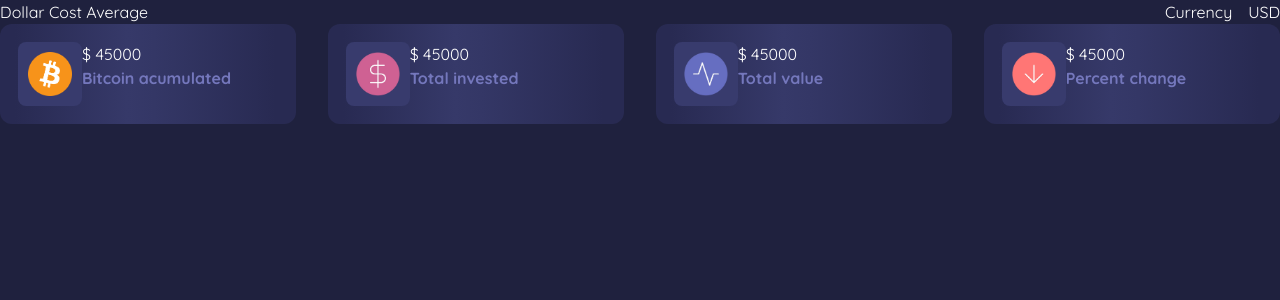
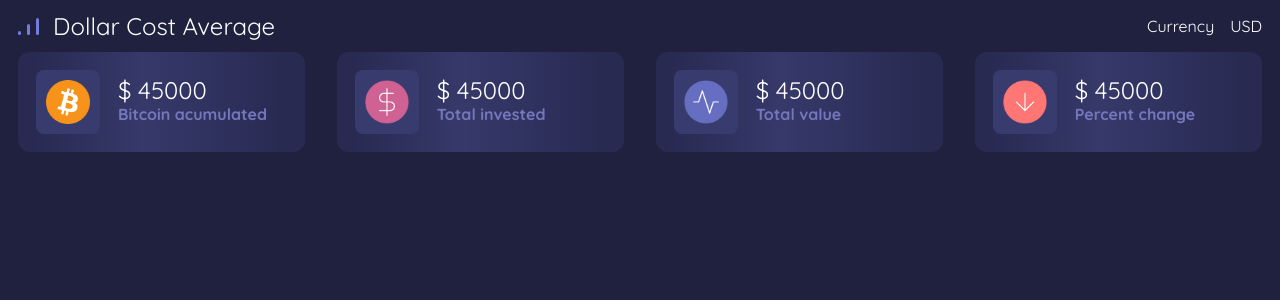
Before and after one commit to krasenDimitrov90/dca-calculator, a React (Create React App) app in the folder front-end/: page / in a window 1280 px wide. Shown: the top 300 px of the page. Built offline with nearby package versions, Linux system fonts and the light colour scheme.

Commit message:
[FE] making the statistic banner component

```diff
--- a/front-end/src/components/Navigation/Navigation.js
+++ b/front-end/src/components/Navigation/Navigation.js
@@ -1,11 +1,17 @@
 import React from 'react';
 import './Navigation.styles.css';
+import * as SVG from '../../svg/index';
 
 export const Navigation = React.memo(() => {
     return (
-        <div className='flex justify-between text-app-text-primary'>
-            <div>
-                <h3>Dollar Cost Average</h3>
+        <div className='flex justify-between text-app-text-primary py-app-base'>
+            <div className='flex items-end'>
+                <div className='flex items-end h-full gap-[6px] py-[3px] mr-app-base'>
+                    <span className='flex bg-[#737CD9] h-[25%] w-[3px] rounded'></span>
+                    <span className='flex bg-[#737CD9] h-[60%] w-[3px] rounded'></span>
+                    <span className='flex bg-[#737CD9] h-[96%] w-[3px] rounded'></span>
+                </div>
+                <h3 className='text-app-xl'>Dollar Cost Average</h3>
             </div>
             <div className='flex gap-4'>
                 <p>Currency</p>
--- a/front-end/src/components/StatisticBanner/StatisticBanner.js
+++ b/front-end/src/components/StatisticBanner/StatisticBanner.js
@@ -6,11 +6,11 @@ export const StatisticBanner = React.memo(({
 }) => {
     return (
         <div className='custom-gradient-primary flex flex-1 h-[100px] rounded-xl p-app-lg'>
-            <div className='flex bg-app-purple p-app-sm rounded-lg'>
+            <div className='flex bg-app-purple p-app-sm rounded-lg mr-app-lg'>
                 <img src={image} alt="btc" />
             </div>
-            <div>
-                <span className='font-app-font-family-primary text-app-text-primary'>{symbol} {value}</span>
+            <div className='flex flex-col justify-center'>
+                <span className='font-app-font-family-primary text-app-text-primary text-app-xl'>{symbol} {value}</span>
                 <p className='text-app-text-secondary font-bold'>{content}</p>
             </div>
         </div>
--- a/front-end/src/index.css
+++ b/front-end/src/index.css
@@ -11,22 +11,18 @@
 }
 
 body {
-  @apply bg-app-background-primary font-app-font-family-primary;
+  @apply flex  bg-app-background-primary font-app-font-family-primary;
 }
 
 .custom-gradient-primary {
-  /* @apply bg-gradient-to-r  from-[#363969] from-40% to-[#282A52]; */
   background: rgb(40, 42, 82);
   background: linear-gradient(90deg, rgba(40, 42, 82, 1) 5%, rgba(54, 57, 105, 1) 43%, rgba(52, 55, 102, 1) 52%, rgba(40, 42, 82, 1) 93%);
 }
 
-/* body {
-  margin: 0;
-  -webkit-font-smoothing: antialiased;
-  -moz-osx-font-smoothing: grayscale;
-} */
+#root {
+  @apply flex flex-1 justify-center;
+}
 
-/* code {
-  font-family: source-code-pro, Menlo, Monaco, Consolas, 'Courier New',
-    monospace;
-} */
+.container {
+  @apply flex-1 px-app-lg max-w-[1800px];
+}
--- a/front-end/src/pages/Calculator/Calculator.js
+++ b/front-end/src/pages/Calculator/Calculator.js
@@ -4,7 +4,7 @@ import { Navigation, StatisticBanner } from '../../components/index';
 
 export const Calculator = React.memo(() => {
     return (
-        <div>
+        <div className='container'>
             <Navigation />
 
             <div className='flex gap-8'>
--- /dev/null
+++ b/front-end/src/svg/index.js
@@ -0,0 +1 @@
+export * from './progress-bars';
--- /dev/null
+++ b/front-end/src/svg/progress-bars.js
@@ -0,0 +1,7 @@
+import React from 'react';
+
+export const progressBars = React.memo(() => {
+    return (
+        <svg width="48" height="48" viewBox="0 0 48 48" fill="none" xmlns="http://www.w3.org/2000/svg"> <path d="M32 9C32 7.34315 33.3431 6 35 6H39C40.6569 6 42 7.34315 42 9V39C42 40.6569 40.6569 42 39 42H35C33.3431 42 32 40.6569 32 39V9Z" fill="#333333"/> <path d="M19 21C19 19.3431 20.3431 18 22 18H26C27.6569 18 29 19.3431 29 21V39C29 40.6569 27.6569 42 26 42H22C20.3431 42 19 40.6569 19 39V21Z" fill="#333333"/> <path d="M9 30C7.34315 30 6 31.3431 6 33V39C6 40.6569 7.34315 42 9 42H13C14.6569 42 16 40.6569 16 39V33C16 31.3431 14.6569 30 13 30H9Z" fill="#333333"/> </svg>
+    );
+});
--- a/front-end/tailwind.config.js
+++ b/front-end/tailwind.config.js
@@ -14,7 +14,24 @@ module.exports = {
       fontFamily: {
         "app-font-family-primary": ["Quicksand", "sans-serif"],
       },
+      fontSize: {
+        'app-sm': ['10px', '10px'],
+        'app-base': ['14px', '14px'],
+        'app-lg': ['18px', '18px'],
+        'app-xl': ['24px', '24px'],
+        'app-2xl': ['30px', '30px'],
+        'app-3xl': ['34px', '34px'],
+      },
+      lineHeight: {
+        'app-zero': '0px',
+      },
       padding: {
+        'app-sm': '10px',
+        'app-base': '14px',
+        'app-lg': '18px',
+        'app-xl': '24px',
+      },
+      margin: {
         'app-sm': '10px',
         'app-base': '14px',
         'app-lg': '18px',
```
